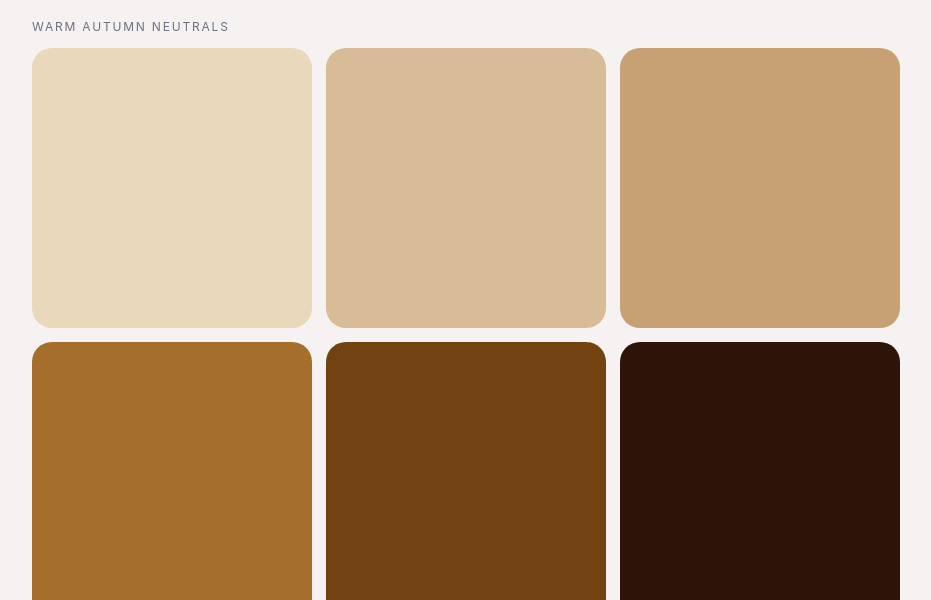
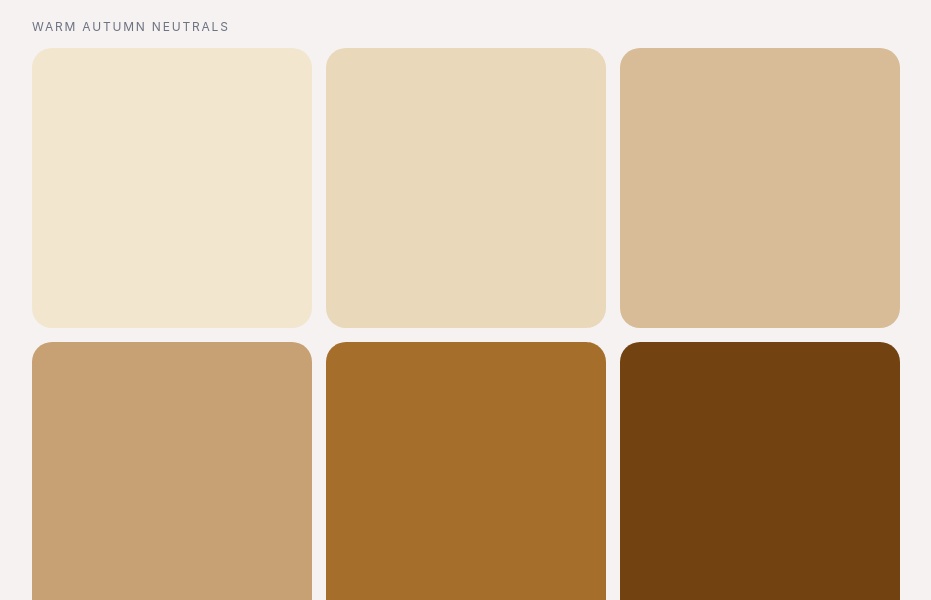
Before and after one commit to shadesofhueHP/Warm-Autumn, a plain HTML site: page index.html in a window 1280 px wide. Shown: the part 190-790 px from the top of the page, without its empty margins (174-1105 px from the left). Drawn offline with Linux system fonts and the light colour scheme.

Commit message:
Update index.html

```diff
--- a/index.html
+++ b/index.html
@@ -178,12 +178,12 @@ const groups = [
 {
 title:"WARM AUTUMN NEUTRALS",
 colors:[
+"#F2E6CF",
 "#E9D8BA",
 "#D8BC97",
 "#C7A073",
 "#A56E2A",
-"#724311",
-"#2E1408"
+"#724311"
 ]
 },
 
@@ -202,20 +202,20 @@ colors:[
 {
 title:"CREAM + HONEY",
 colors:[
-"#F2E6CF",
 "#E8D3A9",
 "#E1BF47",
 "#F0C13A",
-"#E2A114"
+"#E2A114",
+"#D7AF00"
 ]
 },
 
 {
 title:"MUSTARD + MARIGOLD",
 colors:[
-"#D7AF00",
 "#D19A1A",
 "#C98C12",
+"#D7890F",
 "#E5BE4A",
 "#BCA04F"
 ]
@@ -228,8 +228,7 @@ colors:[
 "#E3A97A",
 "#F38A66",
 "#E37053",
-"#D48775",
-"#D8C0B8"
+"#D48775"
 ]
 },
 
@@ -240,16 +239,15 @@ colors:[
 "#D98A2F",
 "#C56E2B",
 "#C15A15",
-"#A94B00",
-"#9C4B30"
+"#A94B00"
 ]
 },
 
 {
 title:"RUST + CINNAMON",
 colors:[
+"#C96B1F",
 "#B94A18",
-"#AF451C",
 "#A03D12",
 "#8E421E",
 "#7B4B1B",
@@ -260,10 +258,10 @@ colors:[
 {
 title:"TOMATO + FIRE",
 colors:[
-"#E12A09",
+"#F2460B",
 "#E34A1E",
 "#D62A00",
-"#F2460B",
+"#E12A09",
 "#E45C33"
 ]
 },
@@ -286,8 +284,8 @@ colors:[
 "#6A2F56",
 "#742A52",
 "#7B2257",
-"#863792",
-"#A115C7"
+"#86315F",
+"#9A3E68"
 ]
 },
 
@@ -297,8 +295,8 @@ colors:[
 "#D7D8A2",
 "#B8B562",
 "#818C1C",
+"#6B6D2F",
 "#687938",
-"#6B6D2F",
 "#545100"
 ]
 },
@@ -316,23 +314,23 @@ colors:[
 },
 
 {
-title:"TEAL + AEGEAN",
+title:"WARM TEAL + AEGEAN",
 colors:[
-"#18B6B6",
-"#0F8B8D",
-"#4B8781",
+"#3E7F78",
+"#2C7A73",
 "#2B6F68",
 "#24595A",
+"#1F4F50",
 "#1C4E56"
 ]
 },
 
 {
-title:"DEEP WARM ACCENTS",
+title:"SPICE ACCENTS",
 colors:[
-"#6883B5",
-"#8B62AE",
-"#D7890F"
+"#F08A00",
+"#D7890F",
+"#A14E1F"
 ]
 }
 
```
